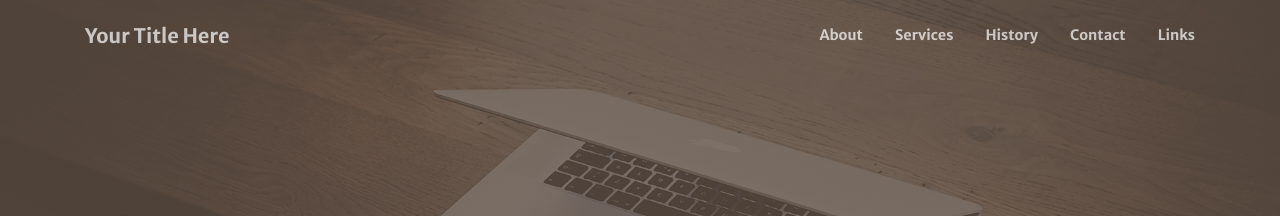
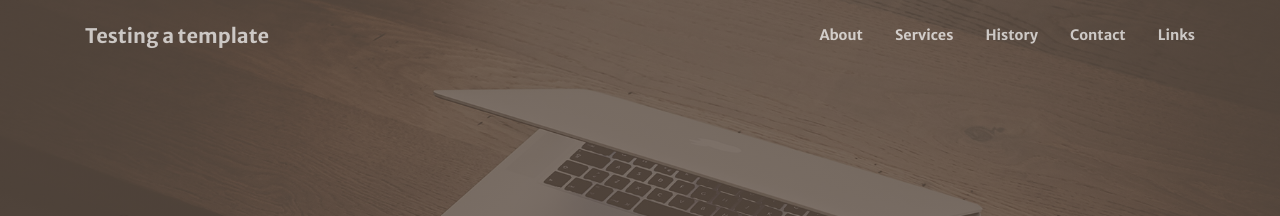
Before and after one commit to wijnandb/testhtml, a Jekyll site: the page built from index.md, in a window 1280 px wide. Shown: the top 216 px of the page. Built offline with Jekyll 4.4.1, drawn with Linux system fonts in a browser that asks for light colours; nearby versions of some CDN libraries.

Commit message:
change base_url and url

```diff
--- a/_config.yml
+++ b/_config.yml
@@ -1,9 +1,9 @@
 # Site settings
-title: Your Title Here
+title: Testing a template
 description: > # this means to ignore newlines until "baseurl:"
-baseurl: "/creative-theme-jekyll-new/" # the subpath of your site, e.g. /blog/
-url: "" # the base hostname & protocol for your site
-author: Copyright &copy; 2019 - Start Bootstrap
+baseurl: "/testhtml/" # the subpath of your site, e.g. /blog/
+url: "https://wijnandb.github.io" # the base hostname & protocol for your site
+author: Copyright &copy; 2023 - Start Bootstrap
 lang: en_US
 
 # Build settings
```
